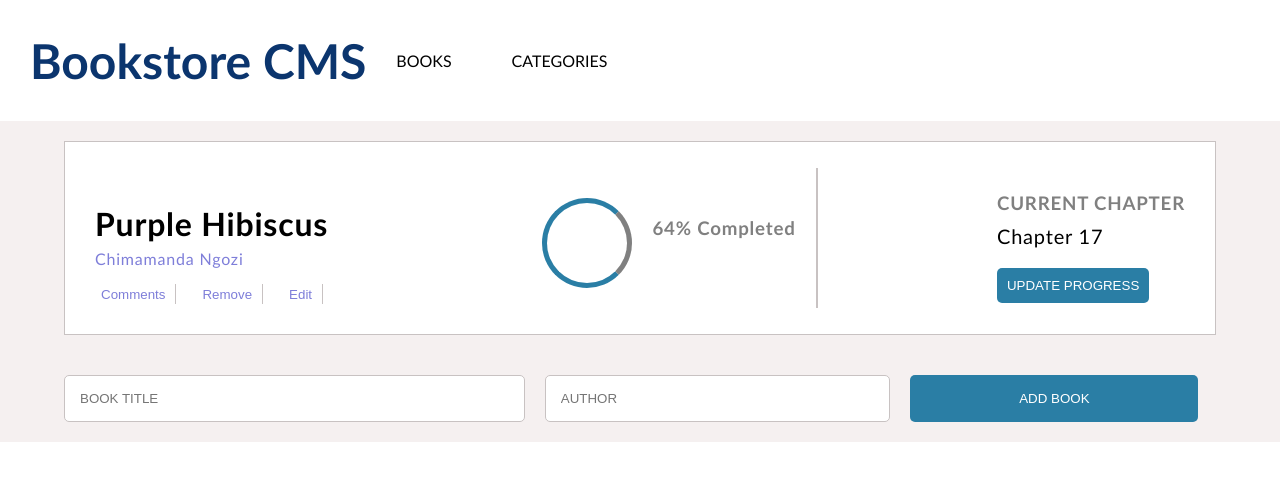
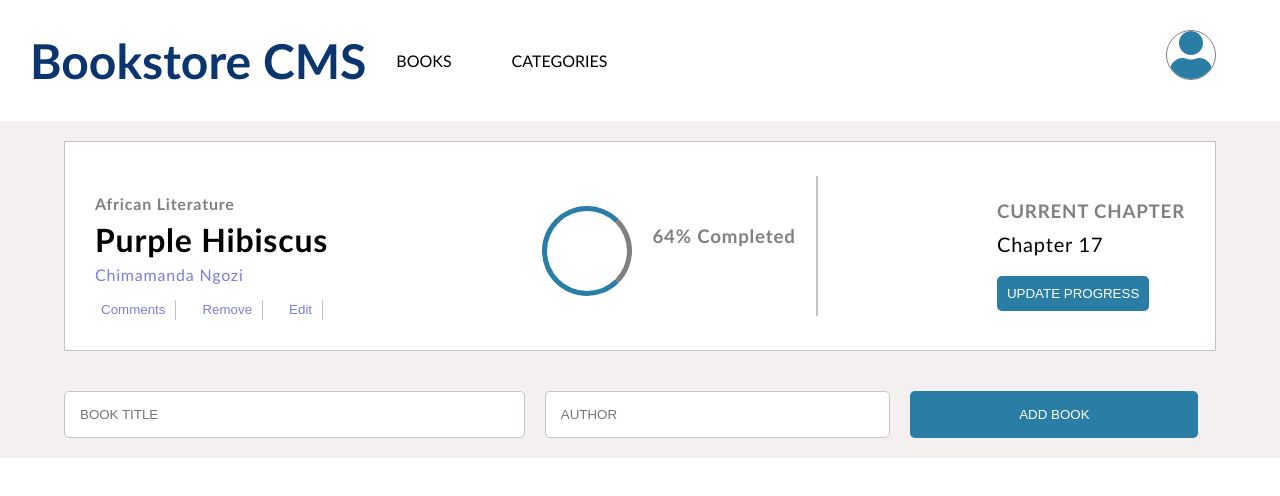
Before and after one commit to trace-kadenyi/Bookstore-App, a React (Create React App) app: page / in a window 1280 px wide. Shown: the top 496 px of the page. Built offline with nearby package versions, Linux system fonts and the light colour scheme.

Commit message:
Add user icon and styling

```diff
--- a/package.json
+++ b/package.json
@@ -8,6 +8,7 @@
     "@testing-library/user-event": "^13.5.0",
     "react": "^18.2.0",
     "react-dom": "^18.2.0",
+    "react-icons": "^4.4.0",
     "react-router-dom": "^6.3.0",
     "react-scripts": "5.0.1",
     "web-vitals": "^2.1.4"
--- a/src/Components/Books/BookItem.js
+++ b/src/Components/Books/BookItem.js
@@ -4,6 +4,7 @@ import './Books.css';
 const BookItem = ({ title, author }) => (
   <li className="bookitem">
     <div>
+      <h4 className="genre">African Literature</h4>
       <h3 className="title">{title}</h3>
       <p className="author">{author}</p>
       <div className="interactions">
--- a/src/Components/Books/Books.css
+++ b/src/Components/Books/Books.css
@@ -41,6 +41,11 @@
 .title {
   font-size: 2rem;
   margin-bottom: -10px;
+}
+
+.genre {
+  margin-bottom: -25px;
+  color: gray;
 }
 
 .author {
--- a/src/Components/Navigation/Navigation.css
+++ b/src/Components/Navigation/Navigation.css
@@ -4,9 +4,11 @@ h1 {
 }
 
 .header-container {
+  position: relative;
   display: flex;
   padding: 0 30px;
   align-items: center;
+  justify-content: flex-start;
 }
 
 .nav {
@@ -24,3 +26,16 @@ a {
 a:focus {
   color: gray;
 }
+
+.userIcon {
+  position: absolute;
+  border: 1px gray solid;
+  border-radius: 50%;
+  color: rgb(42, 126, 165);
+  height: 3rem;
+  width: 3rem;
+  background-color: white;
+  top: 25%;
+  right: 5%;
+
+}
--- a/src/Components/Navigation/Navigation.js
+++ b/src/Components/Navigation/Navigation.js
@@ -1,6 +1,7 @@
 import React from 'react';
 import { NavLink } from 'react-router-dom';
 import './Navigation.css';
+import { FaUser } from 'react-icons/fa';
 
 const Navbar = () => {
   const links = [
@@ -31,6 +32,9 @@ const Navbar = () => {
           </ul>
         </nav>
       </div>
+      <div>
+        <FaUser className="userIcon" />
+      </div>
     </div>
   );
 };
```
Also changed, not shown: public/manifest.json, 1 other file (tests, documents, lock files or other folders).
